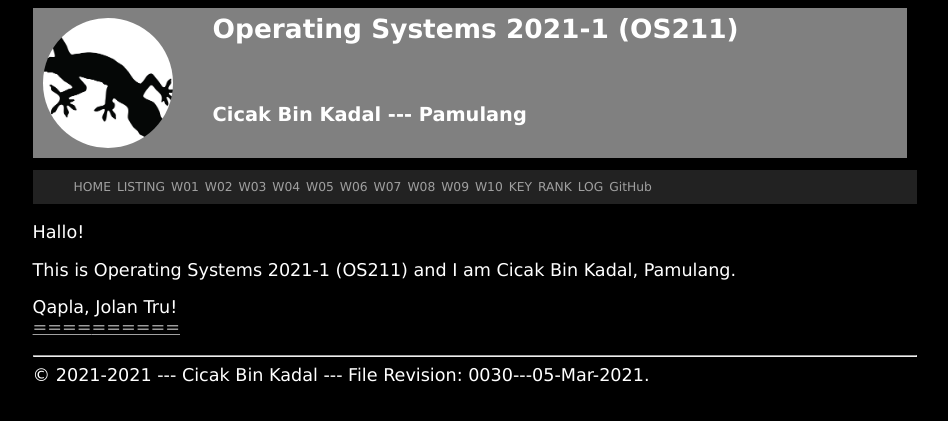
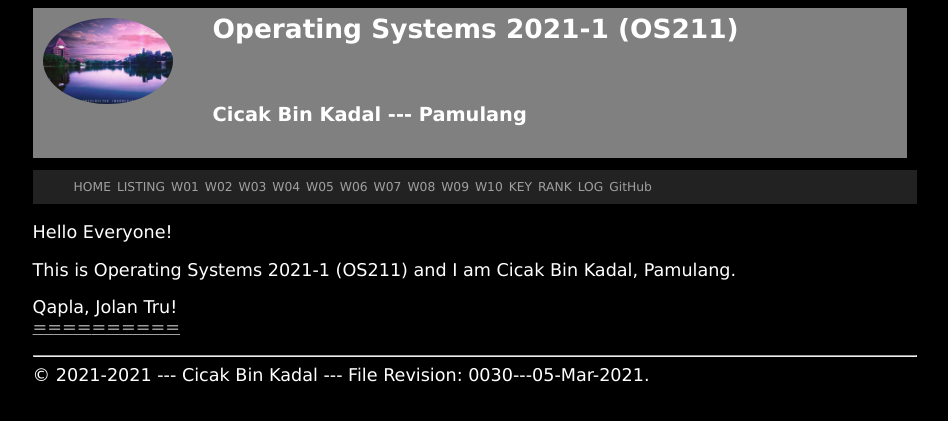
Before and after one commit to machffud/os211, a Jekyll site: the page built from index.md, in a window 1280 px wide. Shown: the top 421 px of the page, without its empty margins (165-1113 px from the left). Built offline with Jekyll 4.4.1, drawn with Linux system fonts in a browser that asks for light colours.

Commit message:
Modification web

```diff
--- a/index.md
+++ b/index.md
@@ -2,7 +2,7 @@
 layout: "layout"
 ---
 
-Hallo!
+Hello Everyone!
 
 This is {{ site.title }} and I am {{ site.author }}, {{ site.address }}.
 
```
Also changed, not shown: assets/images/cbk.jpg.
